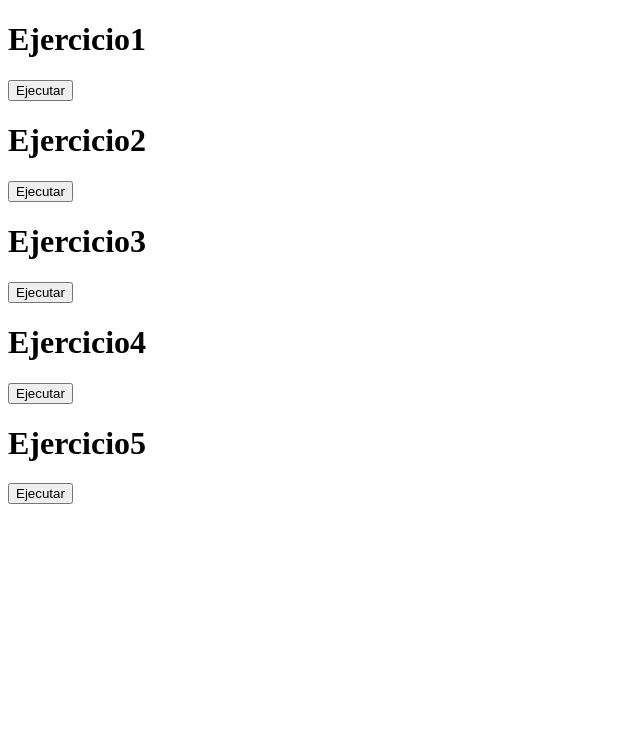
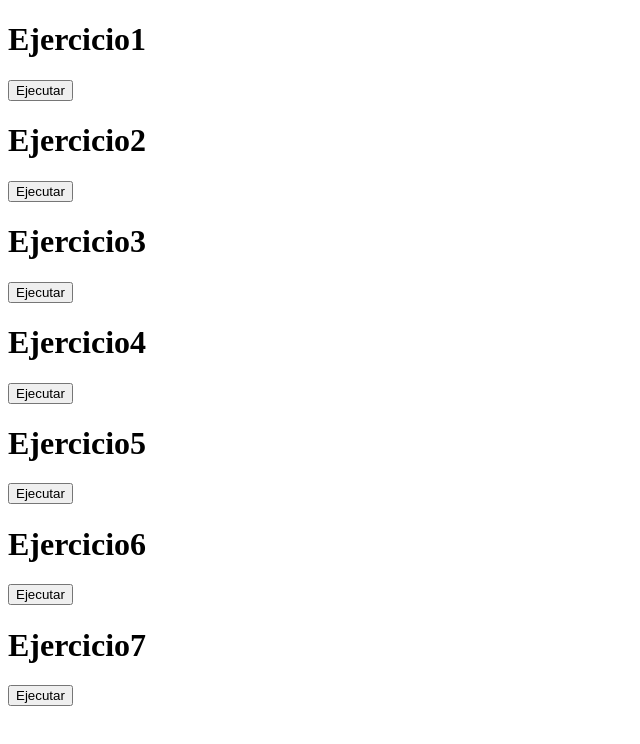
Before and after one commit to LuAsiNomas/jsEjemplos, a plain HTML site: page index.html in a window 1280 px wide. Shown: the whole page, without its empty margins (0-640 px from the left). Drawn offline with Linux system fonts and the light colour scheme.

Commit message:
actualizacion2

```diff
--- a/ejercicio.js
+++ b/ejercicio.js
@@ -70,12 +70,47 @@ if(num<0){
 
 function ejercicio5(){
     let n = prompt("elija su número:");
-    let fac = n;
     let resultado = 1;
 
-    for(x = n; x > 0; x--){
-        console.log(x);
-        resultado = fac*x;
-        console.log(resultado);
+    for(x = 1; x >= n; x++){
+        resultado = resultado*x;
+    }
+    console.log("El factorial de " + n + " es " + resultado);
+}
+//6
+
+function ejercicio6(){
+    let entero = prompt("elija su número:");
+    let resto = entero % 2;
+    if(resto == 0){
+        console.log("Su número es par.");
+    }else if(resto == 1){
+        console.log("Su número es impar.");
+    }else{
+        console.loog("Algo anda mal.");
     }
 }
+//7
+
+function ejercicio7(){
+    var oracion = prompt("Escriba su oración:");
+    var estring = oracion.trim;
+    var comparacion = estring.toLowerCase;
+    var comparacion2 = estring.toUpperCase;
+    var contmay = 0;
+    var contmin = 0;
+    var may = Q,W,E,R,T,Y,U,I,O,P,A,S,D,F,G,H,J,K,L,Ñ,Z,X,C,V,B,N,M;
+    var min = q,w,e,r,t,y,u,i,o,p,a,s,d,f,g,h,j,k,l,ñ,z,x,c,v,b,n,m;
+
+
+    for(x = 0; x <= oracion.length; x++){
+        if (estring[x] === comparacion[x]) {
+            contmin++;
+        }
+        if (estring[x] === comparacion2[x]) {
+            contmay++;
+        }
+    }
+    if(contmin)
+
+}
--- a/index.html
+++ b/index.html
@@ -26,6 +26,14 @@
 
     <button onclick="ejercicio5()">Ejecutar</button>
 
+    <h1>Ejercicio6</h1>
+
+    <button onclick="ejercicio6()">Ejecutar</button>
+
+    <h1>Ejercicio7</h1>
+
+    <button onclick="ejercicio7()">Ejecutar</button>
+
     <script src="ejercicio.js"></script>
 </body>
 </html>
```
